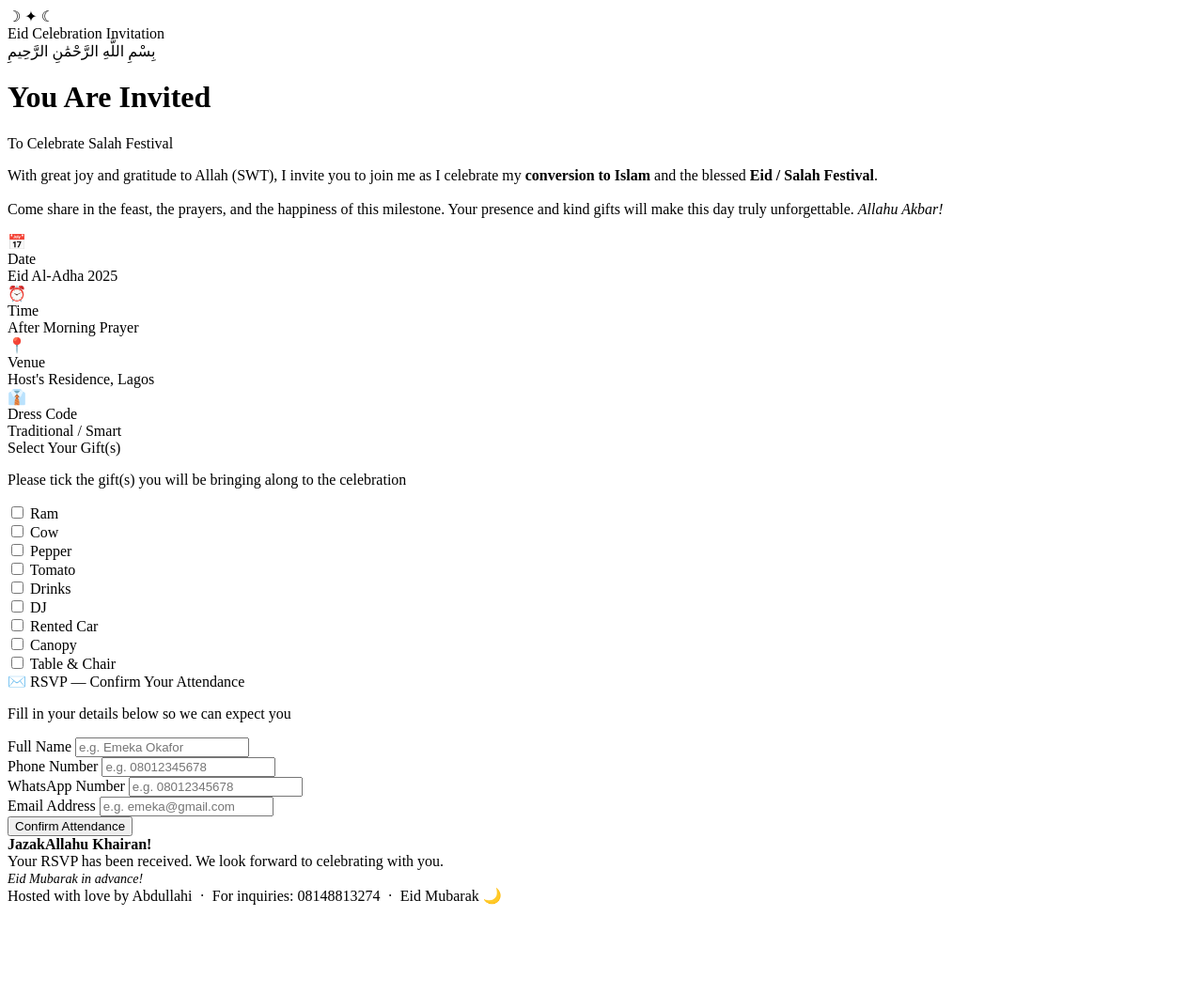
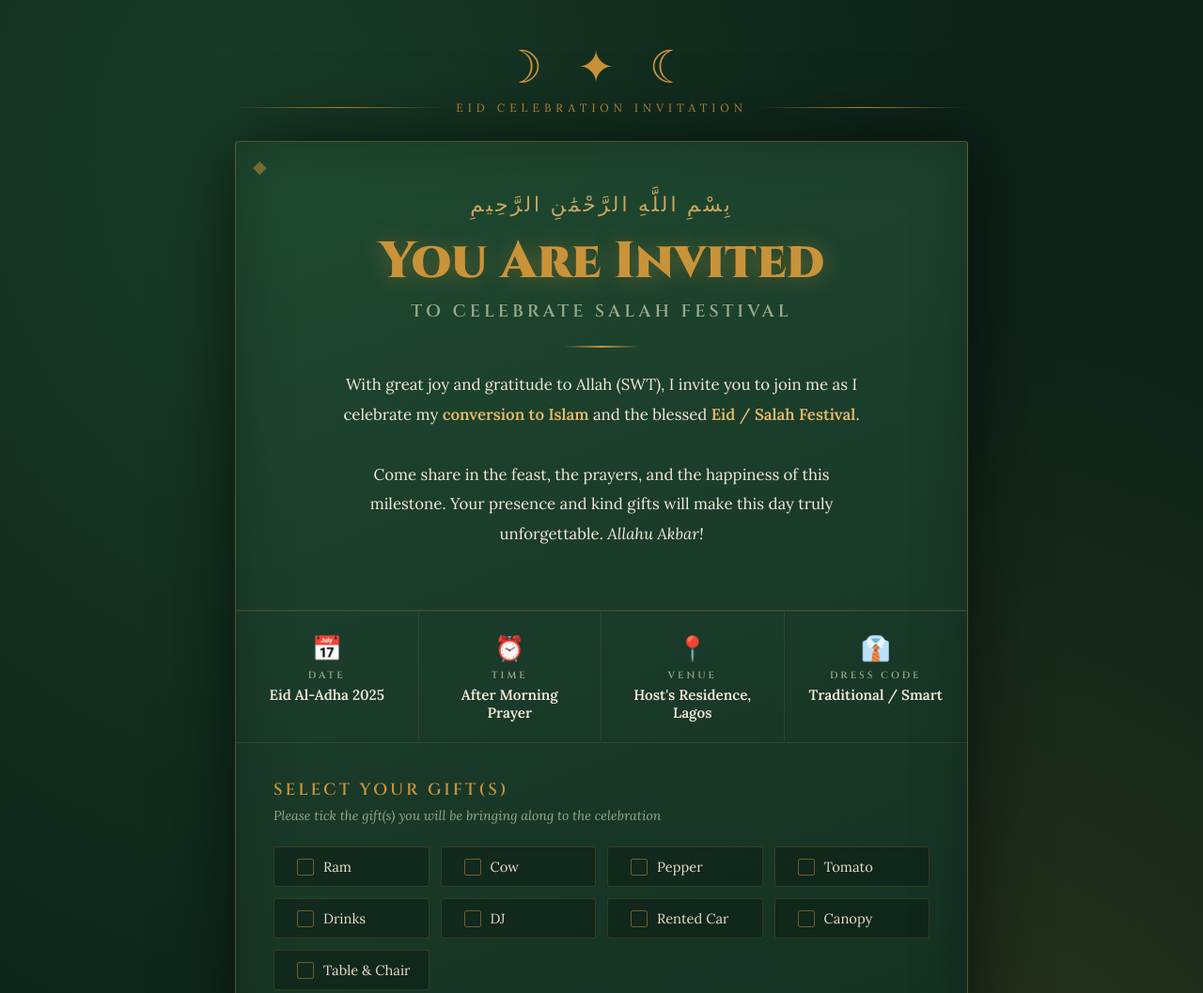
Before and after one commit to zongbe/salah-invite, a plain HTML site: page index.html in a window 1280 px wide. Shown: the top 1057 px of the page at 94% size. Before the commit the page ends 971 px from the top, so only its background shows below. Drawn offline with Linux system fonts and the light colour scheme.

Commit message:
Update index.html

```diff
--- a/index.html
+++ b/index.html
@@ -7,7 +7,7 @@
   <link href="https://fonts.googleapis.com/css2?family=Cinzel:wght@600;900&family=Lora:ital,wght@0,400;0,600;1,400&display=swap" rel="stylesheet"/>
 
   <!-- Link to your external CSS file -->
-  <link rel="stylesheet" href="salah.css" />
+  <link rel="stylesheet" href="style.css" />
 </head>
 <body>
 <div class="page">
```
